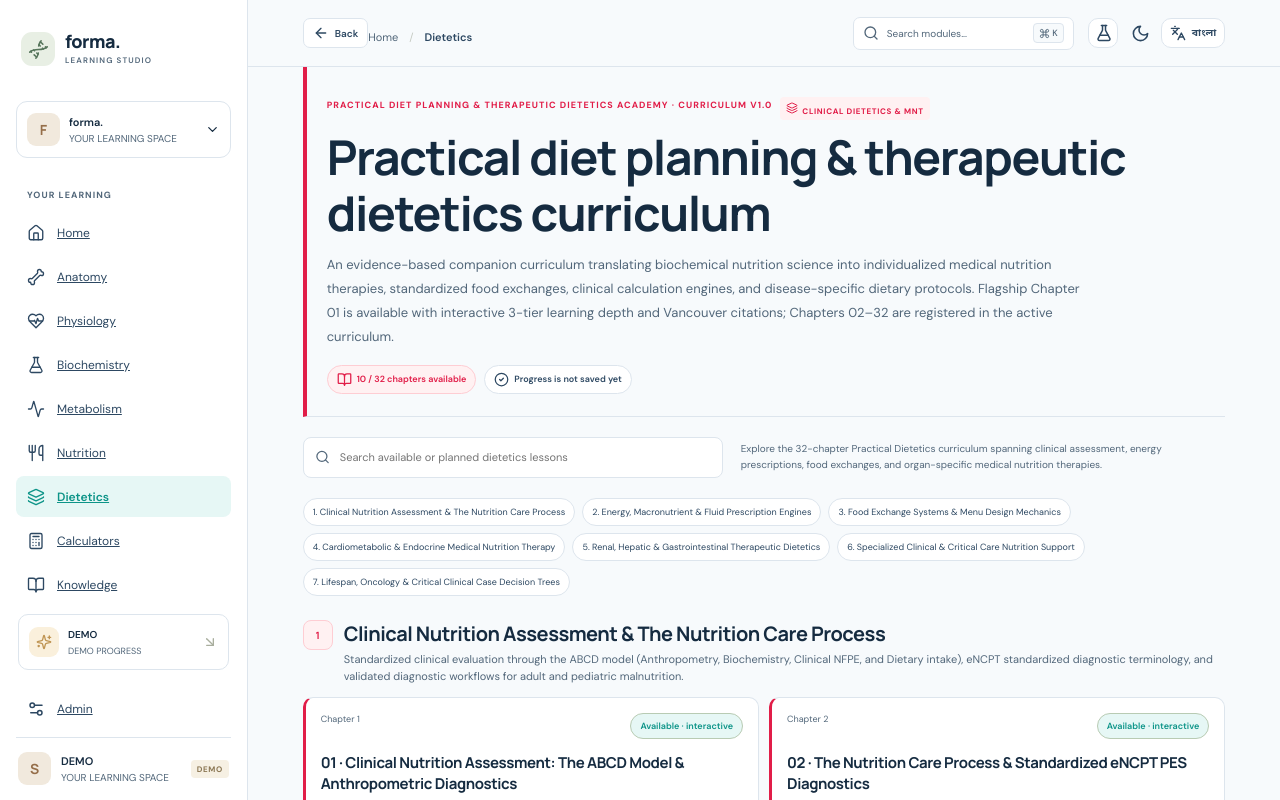
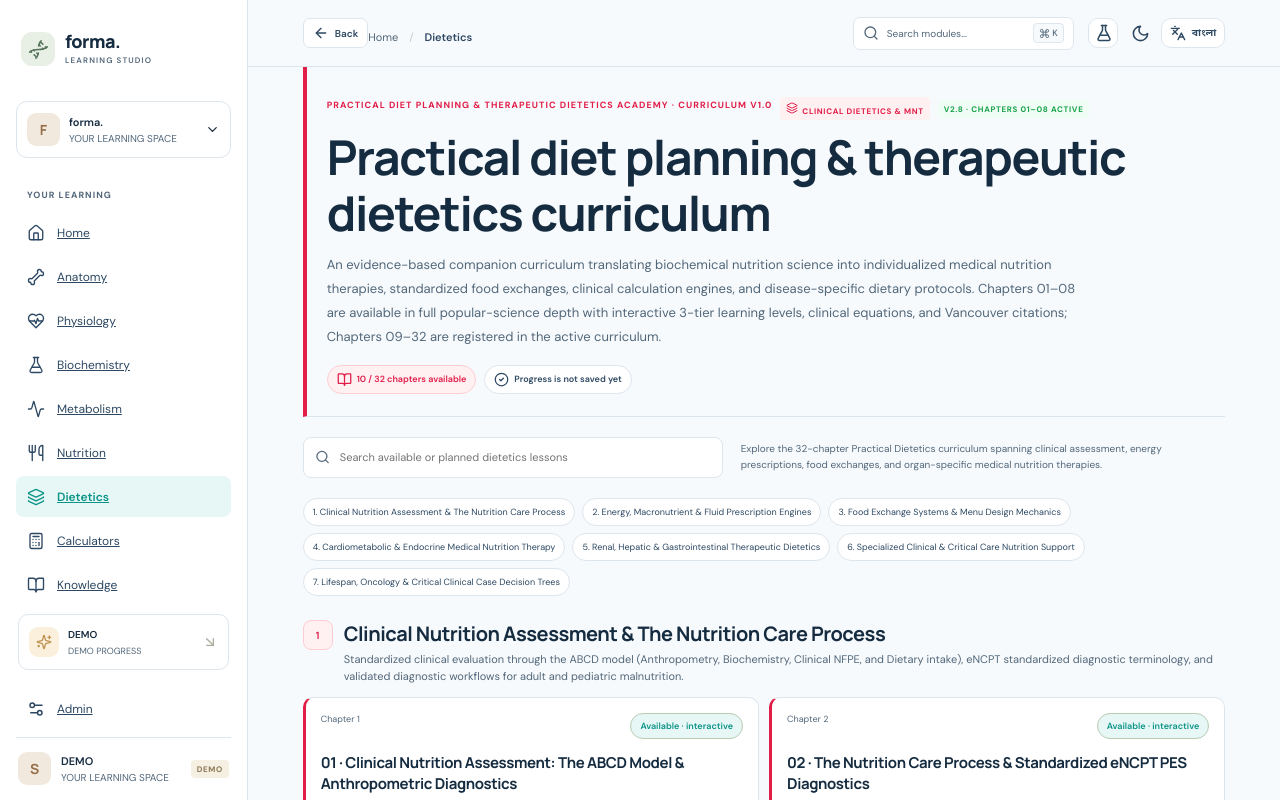
Before and after one commit to probalsarpv-byte/global-health-knowledge-hub, a React (Vite) app: page /learn/dietetics in a window 1280 px wide. Shown: the top 800 px of the page. Built offline with nearby package versions, Linux system fonts and the light colour scheme.

Commit message:
feat: add DieteticsSubjectPage feature component

```diff
--- a/src/features/dietetics/DieteticsSubjectPage.tsx
+++ b/src/features/dietetics/DieteticsSubjectPage.tsx
@@ -49,6 +49,17 @@ export function DieteticsSubjectPage() {
             <Layers3 size={12} style={{ display: 'inline', marginRight: '4px' }} />
             {label('CLINICAL DIETETICS & MNT', 'ক্লিনিক্যাল ডায়েটেটিক্স ও পুষ্টি থেরাপি')}
           </span>
+          <span
+            className="prototype-pill"
+            style={{
+              background: '#F0FDF4',
+              color: '#16A34A',
+              borderColor: '#BBF7D0',
+              fontWeight: 700,
+            }}
+          >
+            {label('V2.8 · CHAPTERS 01–08 ACTIVE', 'V২.৮ · ১ম–৮ম অধ্যায় সক্রিয়')}
+          </span>
         </div>
         <h1>
           {label(
@@ -62,8 +73,8 @@ export function DieteticsSubjectPage() {
         </h2>
         <p>
           {label(
-            'An evidence-based companion curriculum translating biochemical nutrition science into individualized medical nutrition therapies, standardized food exchanges, clinical calculation engines, and disease-specific dietary protocols. Flagship Chapter 01 is available with interactive 3-tier learning depth and Vancouver citations; Chapters 02–32 are registered in the active curriculum.',
-            'বায়োকেমিক্যাল পুষ্টিবিজ্ঞানকে রোগীর ব্যক্তিমাফিক চিকিৎসা পুষ্টি থেরাপি, প্রমিত খাদ্য বিনিময় ব্যবস্থা, ক্লিনিক্যাল ক্যালকুলেশন ইঞ্জিন এবং রোগভিত্তিক খাদ্য প্রোটোকলে রূপান্তরের প্রমাণভিত্তিক কারিকুলাম। ফ্ল্যাগশিপ ১ম অধ্যায় ৩টি শিখন স্তরে সম্পূর্ণ উন্মুক্ত ও ভ্যাঙ্কুভার সাইটেশনযুক্ত; ২–৩২ অধ্যায় সক্রিয় কারিকুলামে সংরক্ষিত।'
+            'An evidence-based companion curriculum translating biochemical nutrition science into individualized medical nutrition therapies, standardized food exchanges, clinical calculation engines, and disease-specific dietary protocols. Chapters 01–08 are available in full popular-science depth with interactive 3-tier learning levels, clinical equations, and Vancouver citations; Chapters 09–32 are registered in the active curriculum.',
+            'বায়োকেমিক্যাল পুষ্টিবিজ্ঞানকে রোগীর ব্যক্তিমাফিক চিকিৎসা পুষ্টি থেরাপি, প্রমিত খাদ্য বিনিময় ব্যবস্থা, ক্লিনিক্যাল ক্যালকুলেশন ইঞ্জিন এবং রোগভিত্তিক খাদ্য প্রোটোকলে রূপান্তরের প্রমাণভিত্তিক কারিকুলাম। ১ম থেকে ৮ম অধ্যায় জনপ্রিয় বিজ্ঞান ধারায় ৩টি শিখন স্তরে সম্পূর্ণ উন্মুক্ত, ক্লিনিক্যাল সমীকরণ ও ভ্যাঙ্কুভার সাইটেশনযুক্ত; ০৯–৩২তম অধ্যায় সক্রিয় কারিকুলামে সংরক্ষিত।'
           )}
         </p>
         <div className="anatomy-subject-metrics">
```
